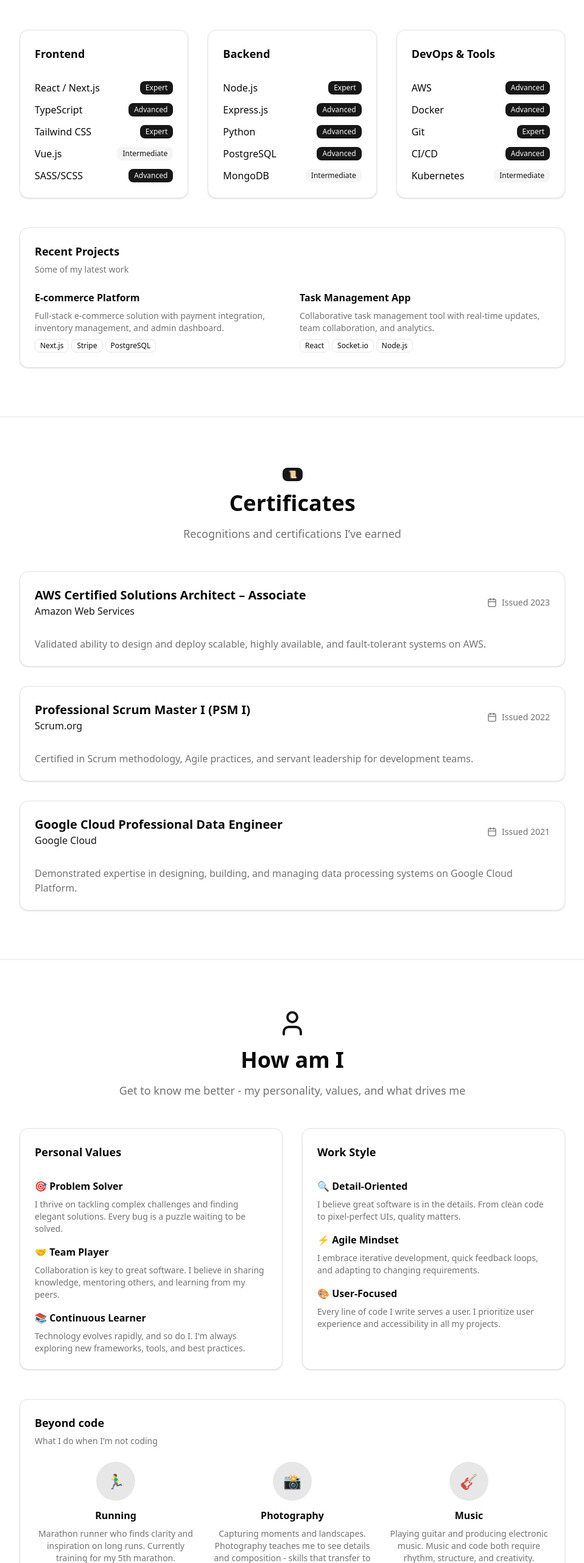
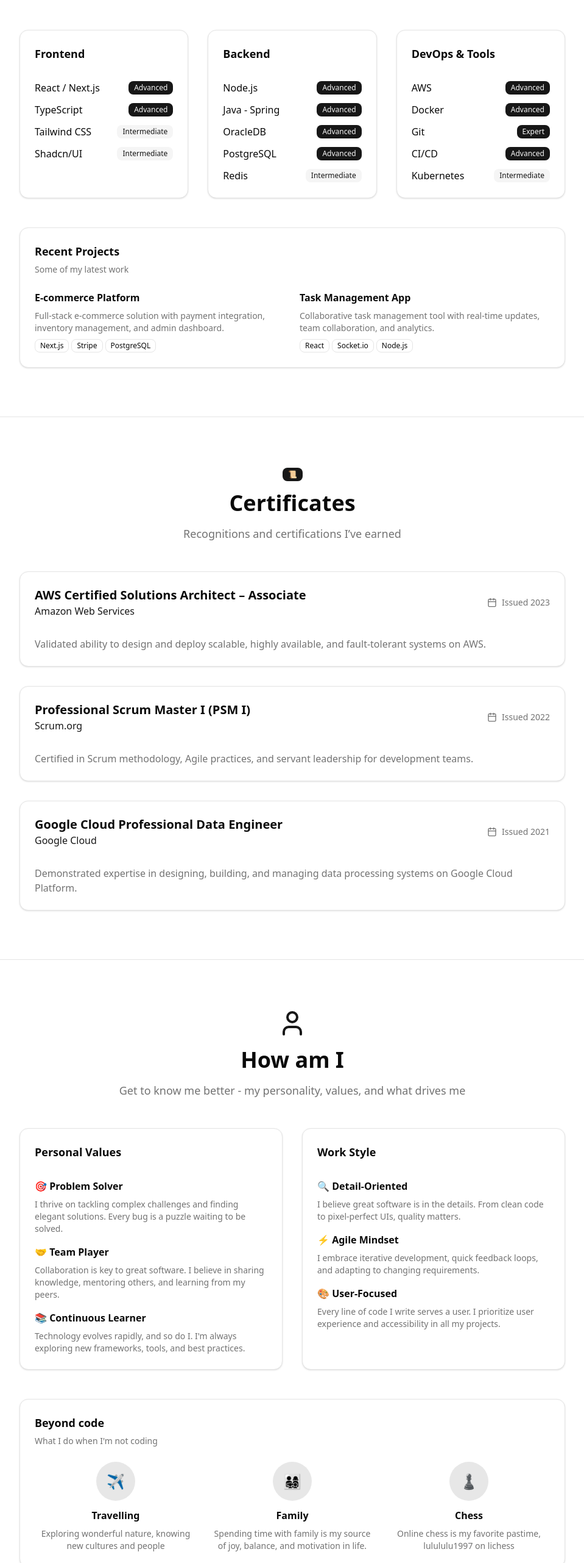
Before and after one commit to lucasSSalgado/portfolio, a Next.js app: page /en in a window 1280 px wide. Shown: the part 2103-4666 px from the top of the page at 61% size, without its empty margins (160-1119 px from the left). Built offline with nearby package versions, Linux system fonts and the light colour scheme.

Commit message:
more content

```diff
--- a/messages/en.json
+++ b/messages/en.json
@@ -9,11 +9,23 @@
     "f1_card_p1": "• Development of API for internal company consultation.",
     "f1_card_p2": "• Implemented paid service queries with caching, optimizing data flow and significantly reducing operational costs.",
     "f1_card_p3": "• Other routine activities: creating unit tests and writing documentation",
+    "tecnologies": {
+      "title": "Technologies",
+      "subtitle": "Tools and technologies I work with",
+      "advenced": "Advanced",
+      "intermediate": "Intermediate"
+    },
     "about": {
       "title": "How am I",
       "subtitle": "Get to know me better - my personality, values, and what drives me",
       "beyond_title": "Beyond code",
-      "beyond_subtitle": "What I do when I'm not coding"
+      "beyond_subtitle": "What I do when I'm not coding",
+      "travel_title": "Travelling",
+      "travel_description": "Exploring wonderful nature, knowing new cultures and people",
+      "family_title": "Family",
+      "family_description": "Spending time with family is my source of joy, balance, and motivation in life.",
+      "chess_title": "Chess",
+      "chess_description": "Online chess is my favorite pastime, lulululu1997 on lichess"
     }
   }
 }
--- a/messages/pt.json
+++ b/messages/pt.json
@@ -9,11 +9,23 @@
     "f1_card_p1": "• Desenvolvimento de API para consulta interna da empresa.",
     "f1_card_p2": "• Implementei a consulta de serviços pagos com uso de cache, otimizando o fluxo de dados e reduzindo significativamente os custos operacionais.",
     "f1_card_p3": "• Outras atividades rotineiras: criação de testes unitários e escrever documentação",
+    "tecnologies": {
+      "title": "Tecnologias",
+      "subtitle": "Ferramentas e tecnologias que trabalho",
+      "advenced": "Avançado",
+      "intermediate": "Intermediário"
+    },
     "about": {
       "title": "Sobre mim",
       "subtitle": "Conheça-me melhor - minha personalidade, valores e o que me motiva",
       "beyond_title": "Além do código",
-      "beyond_subtitle": "O que eu faço quando não estou codando"
+      "beyond_subtitle": "O que eu faço quando não estou codando",
+      "travel_title": "Viagens",
+      "travel_description": "Explorar maravilhas naturais, conhecer novas culturas e pessoas",
+      "family_title": "Familia",
+      "family_description": "Passar tempo com a familia é minha fonte de prazer, equilibrio e motivação.",
+      "chess_title": "Chess",
+      "chess_description": "Xadrez online é meu passatempo favorito, lulululu1997 no lichess"
     }
   }
 }
--- a/src/app/[locale]/page.tsx
+++ b/src/app/[locale]/page.tsx
@@ -235,10 +235,10 @@ export default function HomePage({
 					<div className="text-center mb-12">
 						<Code className="w-12 h-12 mx-auto mb-4 text-primary" />
 						<h2 className="text-3xl md:text-4xl font-bold mb-4">
-							Technologies
+							{t("tecnologies.title")}
 						</h2>
 						<p className="text-lg text-muted-foreground">
-							Tools and technologies I work with
+							{t("tecnologies.subtitle")}
 						</p>
 					</div>
 
@@ -251,23 +251,19 @@ export default function HomePage({
 								<div className="space-y-3">
 									<div className="flex justify-between items-center">
 										<span>React / Next.js</span>
-										<Badge>Expert</Badge>
+										<Badge>{t("tecnologies.advenced")}</Badge>
 									</div>
 									<div className="flex justify-between items-center">
 										<span>TypeScript</span>
-										<Badge>Advanced</Badge>
+										<Badge>{t("tecnologies.advenced")}</Badge>
 									</div>
 									<div className="flex justify-between items-center">
 										<span>Tailwind CSS</span>
-										<Badge>Expert</Badge>
+										<Badge variant="secondary">{t("tecnologies.intermediate")}</Badge>
 									</div>
 									<div className="flex justify-between items-center">
-										<span>Vue.js</span>
-										<Badge variant="secondary">Intermediate</Badge>
-									</div>
-									<div className="flex justify-between items-center">
-										<span>SASS/SCSS</span>
-										<Badge>Advanced</Badge>
+										<span>Shadcn/UI</span>
+										<Badge variant="secondary">{t("tecnologies.intermediate")}</Badge>
 									</div>
 								</div>
 							</CardContent>
@@ -281,23 +277,23 @@ export default function HomePage({
 								<div className="space-y-3">
 									<div className="flex justify-between items-center">
 										<span>Node.js</span>
-										<Badge>Expert</Badge>
+										<Badge>{t("tecnologies.advenced")}</Badge>
 									</div>
 									<div className="flex justify-between items-center">
-										<span>Express.js</span>
-										<Badge>Advanced</Badge>
+										<span>Java - Spring</span>
+										<Badge>{t("tecnologies.advenced")}</Badge>
 									</div>
 									<div className="flex justify-between items-center">
-										<span>Python</span>
-										<Badge>Advanced</Badge>
+										<span>OracleDB</span>
+										<Badge>{t("tecnologies.advenced")}</Badge>
 									</div>
 									<div className="flex justify-between items-center">
 										<span>PostgreSQL</span>
-										<Badge>Advanced</Badge>
+										<Badge>{t("tecnologies.advenced")}</Badge>
 									</div>
 									<div className="flex justify-between items-center">
-										<span>MongoDB</span>
-										<Badge variant="secondary">Intermediate</Badge>
+										<span>Redis</span>
+										<Badge variant="secondary">{t("tecnologies.intermediate")}</Badge>
 									</div>
 								</div>
 							</CardContent>
@@ -559,43 +555,35 @@ export default function HomePage({
 							<div className="grid md:grid-cols-3 gap-6">
 								<div className="text-center">
 								<div className="w-16 h-16 mx-auto mb-3 rounded-full bg-primary/10 flex items-center justify-center">
-										<span className="text-2xl" role="img" aria-label="Running">
-											🏃‍♂️
+									<span className="text-2xl" role="img" aria-label="Travelling">
+									✈️
 									</span>
 								</div>
-									<h4 className="font-semibold mb-2">Running</h4>
+								<h4 className="font-semibold mb-2">{t("about.travel_title")}</h4>
 								<p className="text-sm text-muted-foreground">
-										Marathon runner who finds clarity and inspiration on long
-										runs. Currently training for my 5th marathon.
+									{t("about.travel_description")}
 								</p>
 								</div>
 								<div className="text-center">
 								<div className="w-16 h-16 mx-auto mb-3 rounded-full bg-primary/10 flex items-center justify-center">
-										<span
-											className="text-2xl"
-											role="img"
-											aria-label="Photography"
-										>
-											📸
+									<span className="text-2xl" role="img" aria-label="Family">
+									👨‍👩‍👧‍👦
 									</span>
 								</div>
-									<h4 className="font-semibold mb-2">Photography</h4>
+								<h4 className="font-semibold mb-2">{t('about.family_title')}</h4>
 								<p className="text-sm text-muted-foreground">
-										Capturing moments and landscapes. Photography teaches me to
-										see details and composition - skills that transfer to UI
-										design.
+									{t('about.family_description')}
 								</p>
 								</div>
 								<div className="text-center">
 								<div className="w-16 h-16 mx-auto mb-3 rounded-full bg-primary/10 flex items-center justify-center">
-										<span className="text-2xl" role="img" aria-label="Music">
-											🎸
+									<span className="text-2xl" role="img" aria-label="Chess">
+									♟️
 									</span>
 								</div>
-									<h4 className="font-semibold mb-2">Music</h4>
+								<h4 className="font-semibold mb-2">{t('about.chess_title')}</h4>
 								<p className="text-sm text-muted-foreground">
-										Playing guitar and producing electronic music. Music and
-										code both require rhythm, structure, and creativity.
+									{t('about.chess_description')}
 								</p>
 								</div>
 							</div>
```
Lines whose indentation alone changed are shown as unchanged.
